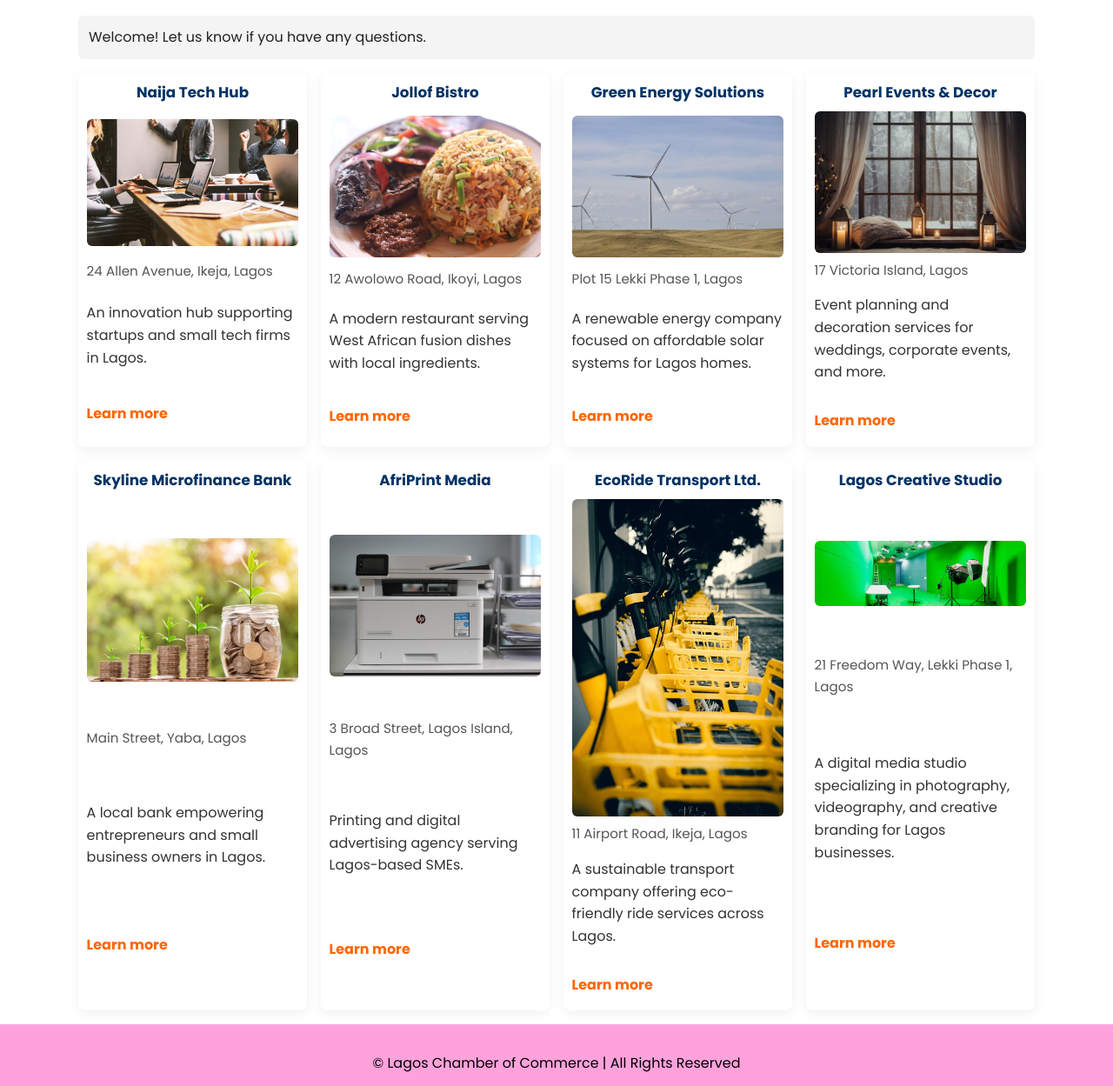
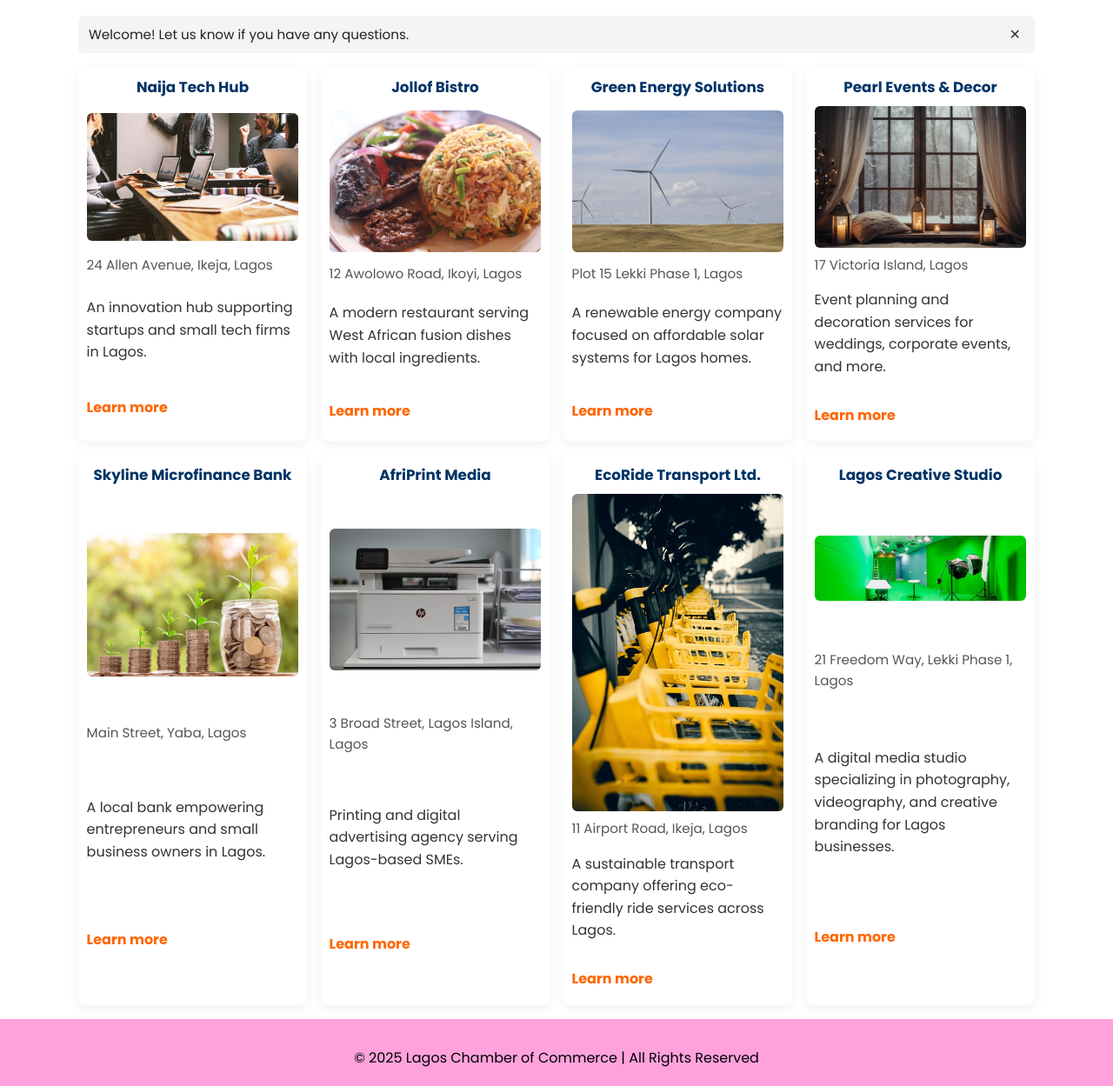
Before and after one commit to Ijato-Ila/wdd231, a plain HTML site: page chamber/discover.html in a window 1280 px wide. Shown: the part 231-1480 px from the top of the page at 87% size. Drawn offline with Linux system fonts and the light colour scheme.

Commit message:
updated js, css and html

```diff
--- a/chamber/discover.html
+++ b/chamber/discover.html
@@ -17,7 +17,14 @@
   <!-- CSS -->
   <link rel="stylesheet" href="styles/normalize.css">
   <link rel="stylesheet" href="styles/style.css">
+
+  <meta property="og:title" content="Discover Lagos – Local Businesses & Opportunities | WDD 231">
+  <meta property="og:description"
+    content="Discover the best of Lagos: local businesses, attractions, and opportunities with our Chamber of Commerce guide.">
+  <meta property="og:image" content="https://ijato-ila.github.io/wdd231/chamber/images/favicon.png">
+  <meta property="og:url" content="https://ijato-ila.github.io/wdd231/chamber/directory.html">
 </head>
+
 <body>
   <!-- Header -->
   <header>
--- a/chamber/scripts/discover.js
+++ b/chamber/scripts/discover.js
@@ -1,46 +1,62 @@
 // scripts/discover.js
-const DATA_URL = 'data/members.json'; // use your existing JSON
+// Uses existing data/members.json to render 8 cards and show visit message via localStorage
+
+const DATA_URL = 'data/members.json'; // your main JSON file
 const GRID_EL = document.getElementById('discoverGrid');
+const MSG_EL = document.getElementById('visitMessage');
 const VISIT_KEY = 'discover_last_visit';
-const MSG_EL = document.getElementById('visitMessage');
+const MS_PER_DAY = 1000 * 60 * 60 * 24;
 
-async function getData() {
+if (!GRID_EL || !MSG_EL) {
+  console.error('discover.js: Missing expected DOM elements #discoverGrid or #visitMessage');
+}
+
+// safe fetch and normalize items
+async function fetchItems() {
   try {
-    const resp = await fetch(DATA_URL);
-    if (!resp.ok) throw new Error('Failed to load data');
-    const data = await resp.json();
-    // data may be an array or object; handle both
-    // if data has "members" property (your earlier members.json), use it:
-    const items = Array.isArray(data) ? data : (data.members || []);
-    return items;
+    const res = await fetch(DATA_URL);
+    if (!res.ok) throw new Error(`Failed to fetch ${DATA_URL}: ${res.status}`);
+    const raw = await res.json();
+    // normalize: if array, use it; if object with members property, use that
+    if (Array.isArray(raw)) return raw;
+    if (raw && Array.isArray(raw.members)) return raw.members;
+    console.warn('discover.js: data format unexpected; expected array or { members: [] }');
+    return [];
   } catch (err) {
-    console.error('Discover data error:', err);
+    console.error('discover.js fetch error:', err);
     return [];
   }
 }
 
 function pick8(items) {
-  // Prefer items that have an image property. If many exist, take first 8.
-  const withImages = items.filter(i => i.image);
-  return withImages.slice(0, 8);
+  // pick the first 8 items that have an image; fallback to first 8 if none found
+  const withImg = items.filter(i => i.image);
+  return (withImg.length >= 8 ? withImg.slice(0, 8) : items.slice(0, 8));
 }
 
 function renderCards(items) {
+  if (!GRID_EL) return;
   GRID_EL.innerHTML = '';
   items.forEach((item, idx) => {
     const n = idx + 1;
-    const card = document.createElement('article');
-    card.className = `discover-card item-${n}`;
-    card.innerHTML = `
-      <h2>${escapeHtml(item.name || item.title || 'Untitled')}</h2>
+    const title = escapeHtml(item.name || item.title || 'Untitled');
+    const addr = escapeHtml(item.address || 'Address not provided');
+    const desc = escapeHtml(item.description || '');
+    const img = escapeAttr(item.image || 'images/discover-placeholder.webp');
+    const link = escapeAttr(item.website || item.moreUrl || '#');
+
+    const article = document.createElement('article');
+    article.className = `discover-card item-${n}`;
+    article.innerHTML = `
+      <h2>${title}</h2>
       <figure>
-        <img src="${escapeAttr(item.image)}" alt="${escapeAttr(item.name || item.title || '')}" loading="lazy" width="300" height="200">
+        <img src="${img}" alt="${title}" loading="lazy" width="300" height="200">
       </figure>
-      <address>${escapeHtml(item.address || 'Address not provided')}</address>
-      <p>${escapeHtml(item.description || '')}</p>
-      <p><a class="learn-more" href="${escapeAttr(item.website || item.moreUrl || '#')}" target="_blank" rel="noopener">Learn more</a></p>
+      <address>${addr}</address>
+      <p>${desc}</p>
+      <p><a class="learn-more" href="${link}" target="_blank" rel="noopener">Learn more</a></p>
     `;
-    GRID_EL.appendChild(card);
+    GRID_EL.appendChild(article);
   });
 }
 
@@ -50,40 +66,86 @@ function escapeHtml(str = '') {
     .replaceAll('<', '&lt;')
     .replaceAll('>', '&gt;');
 }
-
 function escapeAttr(s = '') {
-  return (s + '').replace(/"/g, '&quot;');
+  return String(s).replace(/"/g, '&quot;');
 }
 
-function updateVisitMessage() {
-  const now = Date.now();
-  const last = localStorage.getItem(VISIT_KEY);
-  if (!last) {
-    MSG_EL.textContent = 'Welcome! Let us know if you have any questions.';
-  } else {
-    const lastMs = parseInt(last, 10);
-    const days = Math.floor((now - lastMs) / (1000 * 60 * 60 * 24));
-    if (days < 1) {
-      MSG_EL.textContent = 'Back so soon! Awesome!';
-    } else if (days === 1) {
-      MSG_EL.textContent = 'You last visited 1 day ago.';
+/* ---------- visit message logic using localStorage ---------- */
+/* Behaviour required:
+   - If no stored last visit: "Welcome! Let us know if you have any questions."
+   - If last visit < 1 day (difference < 1): "Back so soon! Awesome!"
+   - Else: "You last visited n days ago."  (use "day" singular when n === 1)
+   After computing and showing the message, store the current timestamp for next visit.
+*/
+
+function computeVisitMessage() {
+  try {
+    const now = Date.now();
+    const raw = localStorage.getItem(VISIT_KEY);
+    if (!raw) {
+      return { text: 'Welcome! Let us know if you have any questions.', now };
+    }
+
+    const prev = parseInt(raw, 10);
+    if (Number.isNaN(prev)) {
+      // data corrupted — treat as first visit
+      return { text: 'Welcome! Let us know if you have any questions.', now };
+    }
+
+    const diffMs = now - prev;
+    const diffDays = Math.floor(diffMs / MS_PER_DAY);
+
+    if (diffDays < 1) {
+      return { text: 'Back so soon! Awesome!', now };
+    } else if (diffDays === 1) {
+      return { text: 'You last visited 1 day ago.', now };
     } else {
-      MSG_EL.textContent = `You last visited ${days} days ago.`;
+      return { text: `You last visited ${diffDays} days ago.`, now };
     }
+  } catch (err) {
+    console.error('computeVisitMessage error:', err);
+    return { text: 'Welcome! Let us know if you have any questions.', now: Date.now() };
   }
-  localStorage.setItem(VISIT_KEY, now.toString());
 }
 
+function showVisitMessage() {
+  if (!MSG_EL) return;
+  // compute message based on stored value
+  const { text, now } = computeVisitMessage();
+
+  // inject accessible message and a close button
+  MSG_EL.innerHTML = `
+    <span class="visit-text">${escapeHtml(text)}</span>
+    <button type="button" id="visitClose" class="visit-close" aria-label="Close visit message">✕</button>
+  `;
+
+  // attach close behavior (removes message from DOM but does NOT change stored timestamp)
+  const closeBtn = document.getElementById('visitClose');
+  if (closeBtn) {
+    closeBtn.addEventListener('click', () => {
+      MSG_EL.style.display = 'none';
+    });
+  }
+
+  // now store current timestamp for next visit
+  try {
+    localStorage.setItem(VISIT_KEY, String(now));
+  } catch (err) {
+    console.warn('Unable to write to localStorage:', err);
+  }
+}
+
+/* ---------- init ---------- */
 (async function init() {
-  // set year in footer
-  const y = document.getElementById('yearDiscover');
-  if (y) y.textContent = new Date().getFullYear();
+  // set footer year if present
+  const yearEl = document.getElementById('yearDiscover') || document.getElementById('year');
+  if (yearEl) yearEl.textContent = new Date().getFullYear();
 
-  // load data and render
-  const allItems = await getData();
-  const items = pick8(allItems);
+  // load and render items
+  const rawItems = await fetchItems();
+  const items = pick8(rawItems);
   renderCards(items);
 
-  // localStorage visit message
-  updateVisitMessage();
+  // show visit message
+  showVisitMessage();
 })();
--- a/chamber/styles/style.css
+++ b/chamber/styles/style.css
@@ -525,3 +525,38 @@ h2 {
 
 /* keep footer year consistent */
 #yearDiscover { font-weight: 600; }
+
+/* Visit message box (discover page) */
+.visit-message {
+  display: flex;
+  align-items: center;
+  justify-content: space-between;
+  gap: 0.5rem;
+  padding: 0.6rem 0.75rem;
+  background-color: #f4f4f4;
+  color: #222;
+  border-radius: 6px;
+  margin-bottom: 1rem;
+}
+
+/* Visit text styling */
+.visit-message .visit-text {
+  font-size: 0.95rem;
+  line-height: 1.2;
+}
+
+/* Close button */
+.visit-close {
+  background: transparent;
+  border: none;
+  font-size: 1rem;
+  line-height: 1;
+  padding: 0.25rem;
+  cursor: pointer;
+  color: #333;
+  border-radius: 4px;
+}
+.visit-close:focus {
+  outline: 3px solid #ff6600;
+  outline-offset: 2px;
+}
```
